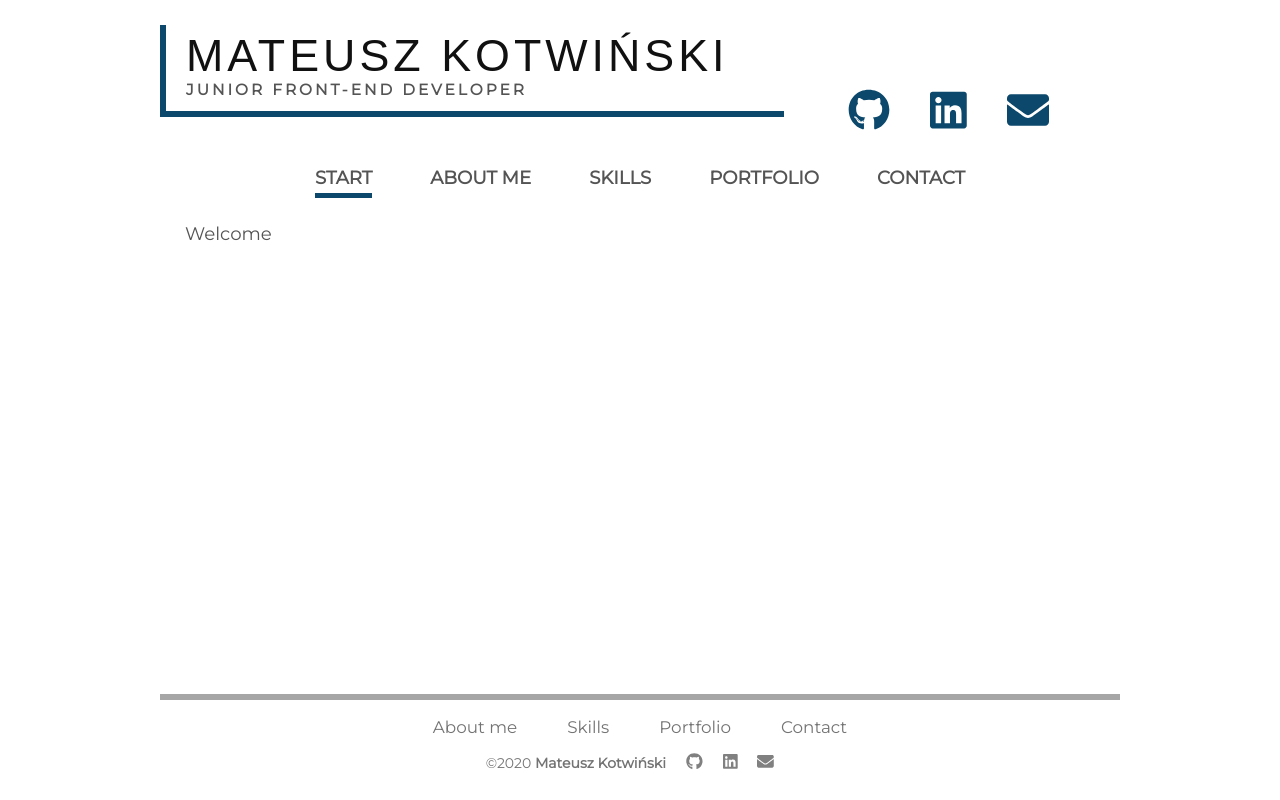
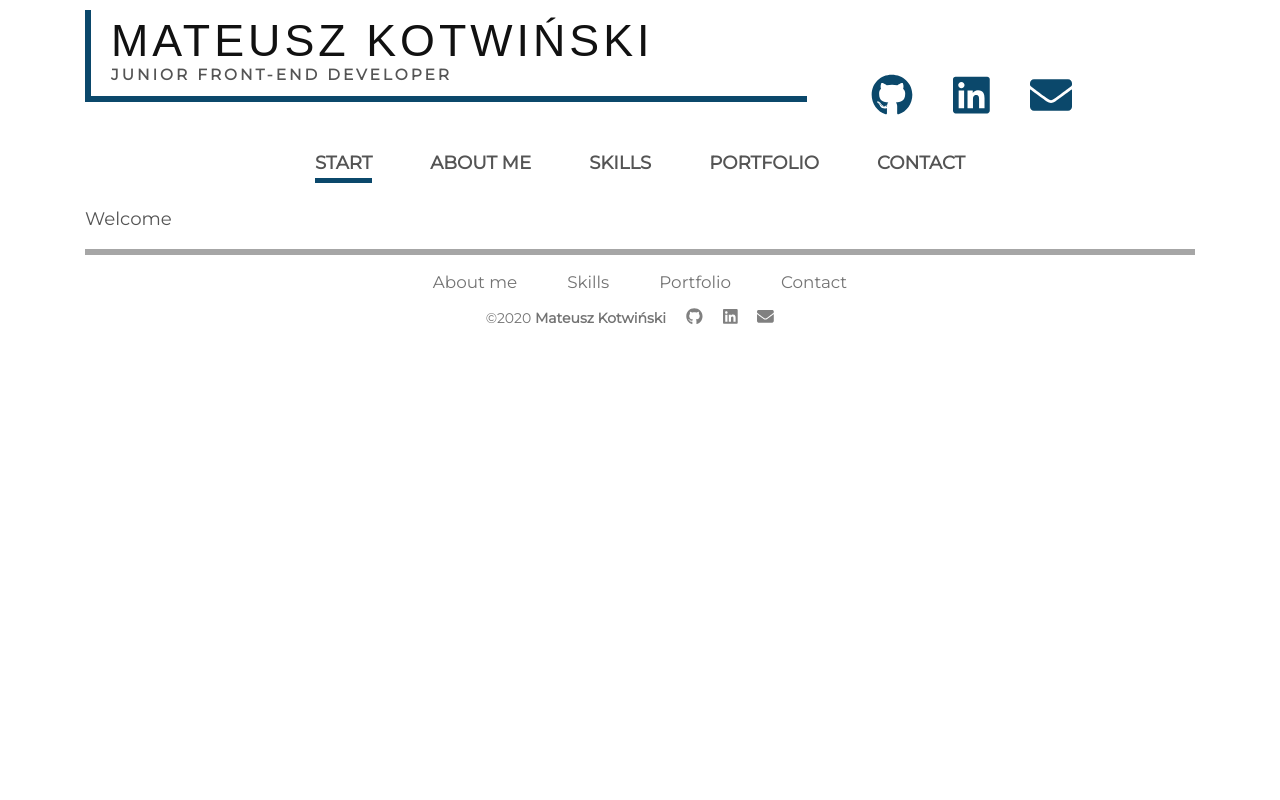
Before and after one commit to Kotwin98/portfolio_pl, a React (Create React App) app: page / in a window 1280 px wide. Built offline with nearby package versions, Linux system fonts and the light colour scheme; a web font is replaced by a local one.

Commit message:
Move page sections

```diff
--- a/src/App.js
+++ b/src/App.js
@@ -1,18 +1,20 @@
 import React, { Component } from 'react';
 import { BrowserRouter as Router } from "react-router-dom";
-import Menu from './components/layouts/Menu'
-import Main from './components/layouts/Main'
-import Footer from './components/layouts/Footer'
+import Menu from './components/layouts/Menu';
+import Main from './components/layouts/Main';
+import Footer from './components/layouts/Footer';
+
+import { Container } from "react-bootstrap";
 
 class App extends Component {
   render() {
     return (
       <Router>
-        <div className="container_fluid">
-          <header>{<Menu />}</header>
-          <main>{<Main />}</main>
-          <footer>{<Footer />}</footer>
-        </div>
+        <Container>
+          <Menu />
+          <Main />
+          <Footer />
+        </Container>
       </Router>
     );
   }
```
